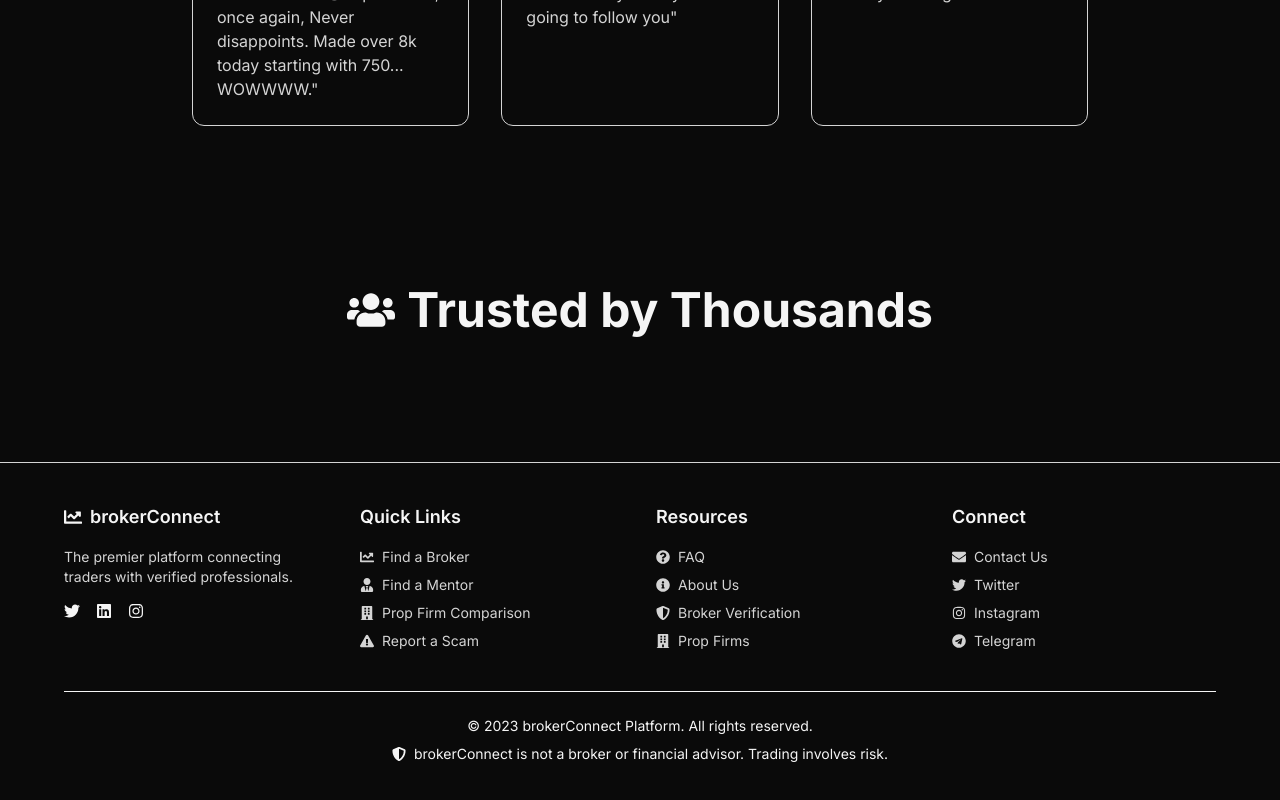
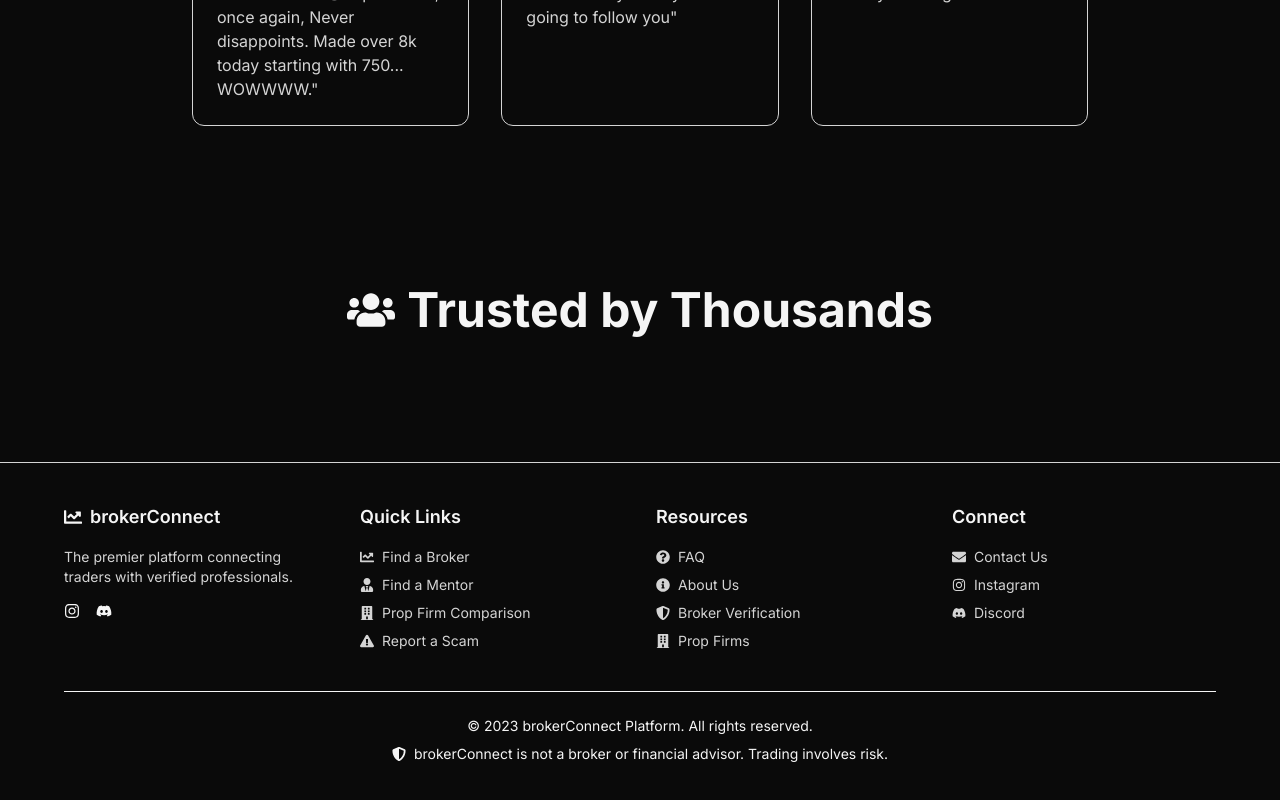
Before and after one commit to Malkiworks/brokerconnect, a Next.js app: page / in a window 1280 px wide. Shown: the part 5822-6622 px from the top of the page. Built offline with nearby package versions, Linux system fonts and the light colour scheme.

Commit message:
contact update

```diff
--- a/src/app/contact/page.tsx
+++ b/src/app/contact/page.tsx
@@ -7,7 +7,7 @@ import { FlipWords } from "@/components/ui/flip-words";
 import { SectionHeader } from "@/components/ui/section-header";
 import { AnimatedSection } from "@/components/ui/animated-section";
 import { StaggeredList } from "@/components/ui/scroll-animations";
-import { FaEnvelope, FaPhone, FaTwitter, FaLinkedin, FaInstagram, FaInfoCircle, FaQuestionCircle } from "react-icons/fa";
+import { FaEnvelope, FaPhone, FaInstagram, FaDiscord, FaInfoCircle, FaQuestionCircle } from "react-icons/fa";
 
 export default function ContactPage() {
   return (
@@ -33,8 +33,8 @@ export default function ContactPage() {
                 <p className="text-tech-silver mb-4">
                   Send us an email and we'll get back to you within 24 hours.
                 </p>
-                <a href="mailto:support@brokerconnect.com" className="text-cyber-blue hover:text-electric-indigo transition-colors duration-300 font-medium text-lg flex items-center justify-center">
-                  <FaEnvelope className="mr-2" /> support@brokerconnect.com
+                <a href="mailto:rxtchet@therxtchetbrand.com" className="text-cyber-blue hover:text-electric-indigo transition-colors duration-300 font-medium text-lg flex items-center justify-center">
+                  <FaEnvelope className="mr-2" /> rxtchet@therxtchetbrand.com
                 </a>
               </div>
 
@@ -46,28 +46,25 @@ export default function ContactPage() {
                 <p className="text-tech-silver mb-4">
                   Speak directly with our support team during business hours.
                 </p>
-                <a href="tel:+18001234567" className="text-neon-purple hover:text-electric-indigo transition-colors duration-300 font-medium text-lg flex items-center justify-center">
-                  <FaPhone className="mr-2" /> +1 (800) 123-4567
+                <a href="tel:+27645019037" className="text-neon-purple hover:text-electric-indigo transition-colors duration-300 font-medium text-lg flex items-center justify-center">
+                  <FaPhone className="mr-2" /> +27 064 501 9037
                 </a>
               </div>
 
               <div className="bg-midnight p-8 rounded-xl border border-neon-pink/20 text-center shadow-pink-glow hover:shadow-neon-glow transition-all duration-300">
                 <div className="text-neon-pink text-4xl mb-4 flex justify-center">
-                  <FaTwitter />
+                  <FaInstagram />
                 </div>
                 <h3 className="text-xl font-bold mb-4 text-ghost-white">Follow Us</h3>
                 <p className="text-tech-silver mb-4">
                   Connect with us on social media for updates and trading tips.
                 </p>
                 <div className="flex justify-center space-x-4">
-                  <a href="#" className="text-neon-pink hover:text-electric-indigo transition-colors duration-300 flex items-center">
-                    <FaTwitter className="mr-1" /> Twitter
+                  <a href="https://www.instagram.com/capitalbulls_za" className="text-neon-pink hover:text-electric-indigo transition-colors duration-300 flex items-center">
+                    <FaInstagram className="mr-1" /> Instagram
                   </a>
-                  <a href="#" className="text-cyber-blue hover:text-electric-indigo transition-colors duration-300 flex items-center">
-                    <FaLinkedin className="mr-1" /> LinkedIn
-                  </a>
-                  <a href="#" className="text-neon-purple hover:text-electric-indigo transition-colors duration-300 flex items-center">
-                    <FaInstagram className="mr-1" /> Instagram
+                  <a href="https://discord.com/invite/KqyjCFGMwV" className="text-cyber-blue hover:text-electric-indigo transition-colors duration-300 flex items-center">
+                    <FaDiscord className="mr-1" /> Discord
                   </a>
                 </div>
               </div>
--- a/src/app/page.tsx
+++ b/src/app/page.tsx
@@ -9,7 +9,7 @@ import { AnimatedSection } from "@/components/ui/animated-section";
 import { StaggeredList } from "@/components/ui/scroll-animations";
 import Image from "next/image";
 import Link from "next/link";
-import { FaChartLine, FaUserTie, FaBuilding, FaStar, FaGlobe, FaMoneyBillWave, FaShieldAlt, FaGraduationCap, FaHandshake, FaChartBar, FaUsers, FaSearch, FaTwitter, FaLinkedin, FaInstagram, FaExclamationTriangle, FaQuestionCircle, FaInfoCircle, FaEnvelope, FaTelegram, FaCheck, FaLightbulb, FaAward, FaCreditCard, FaUnlock, FaRocket } from "react-icons/fa";
+import { FaChartLine, FaUserTie, FaBuilding, FaStar, FaGlobe, FaMoneyBillWave, FaShieldAlt, FaGraduationCap, FaHandshake, FaChartBar, FaUsers, FaSearch, FaInstagram, FaDiscord, FaExclamationTriangle, FaQuestionCircle, FaInfoCircle, FaEnvelope, FaCheck, FaLightbulb, FaAward, FaCreditCard, FaUnlock, FaRocket } from "react-icons/fa";
 
 export default function Home() {
   return (
@@ -739,14 +739,11 @@ export default function Home() {
                   The premier platform connecting traders with verified professionals.
                 </p>
                 <div className="mt-4 flex space-x-4">
-                  <a href="#" className="text-ghost-white hover:text-cyber-blue transition-colors">
-                    <FaTwitter />
+                  <a href="https://www.instagram.com/capitalbulls_za" className="text-ghost-white hover:text-neon-pink transition-colors">
+                    <FaInstagram />
                   </a>
-                  <a href="#" className="text-ghost-white hover:text-neon-purple transition-colors">
-                    <FaLinkedin />
-                  </a>
-                  <a href="#" className="text-ghost-white hover:text-neon-pink transition-colors">
-                    <FaInstagram />
+                  <a href="https://discord.com/invite/KqyjCFGMwV" className="text-ghost-white hover:text-cyber-blue transition-colors">
+                    <FaDiscord />
                   </a>
                 </div>
               </div>
@@ -812,19 +809,14 @@ export default function Home() {
                     </Link>
                   </li>
                   <li>
-                    <Link href="#" className="hover:text-ghost-white flex items-center">
-                      <FaTwitter className="mr-2 text-neon-purple" /> Twitter
-                    </Link>
+                    <a href="https://www.instagram.com/capitalbulls_za" className="hover:text-ghost-white flex items-center">
+                      <FaInstagram className="mr-2 text-neon-pink" /> Instagram
+                    </a>
                   </li>
                   <li>
-                    <Link href="#" className="hover:text-ghost-white flex items-center">
-                      <FaInstagram className="mr-2 text-neon-pink" /> Instagram
-                    </Link>
-                  </li>
-                  <li>
-                    <Link href="#" className="hover:text-ghost-white flex items-center">
-                      <FaTelegram className="mr-2 text-electric-indigo" /> Telegram
-                    </Link>
+                    <a href="https://discord.com/invite/KqyjCFGMwV" className="hover:text-ghost-white flex items-center">
+                      <FaDiscord className="mr-2 text-electric-indigo" /> Discord
+                    </a>
                   </li>
                 </ul>
               </div>
```
